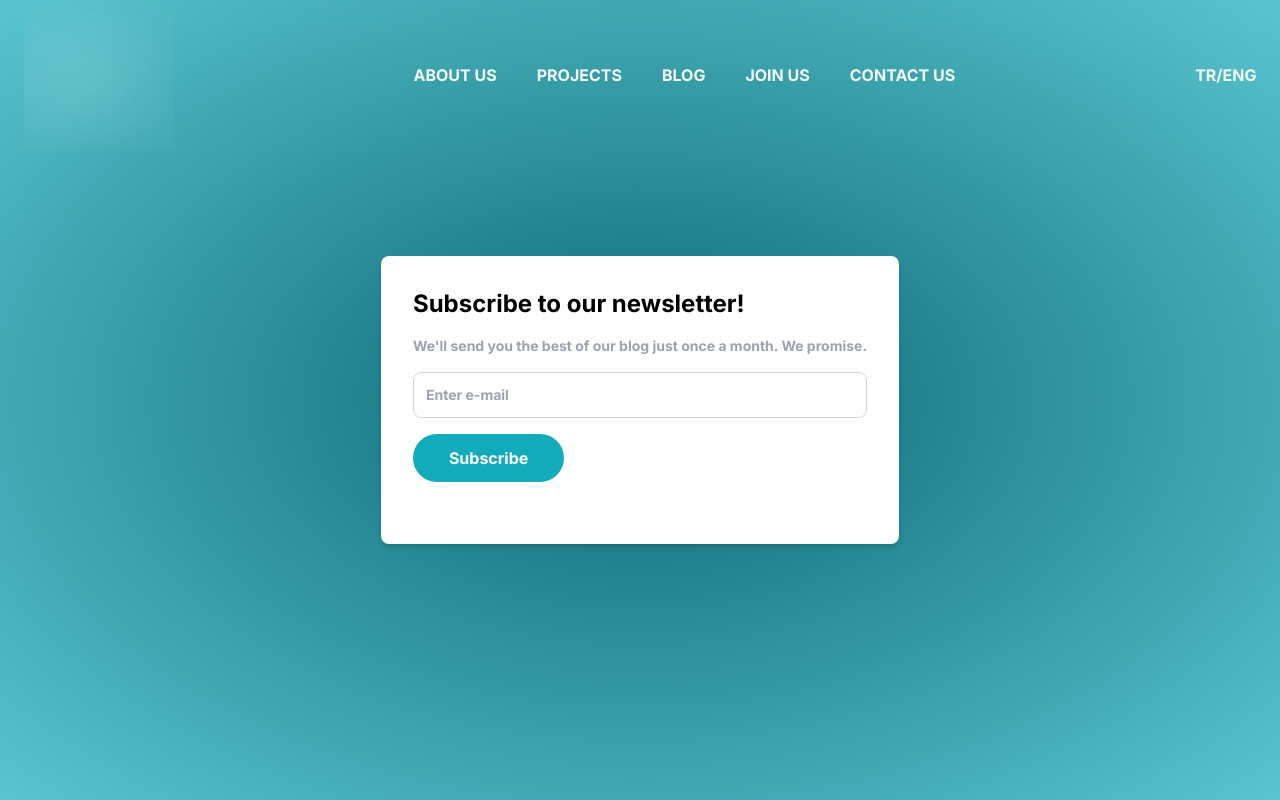
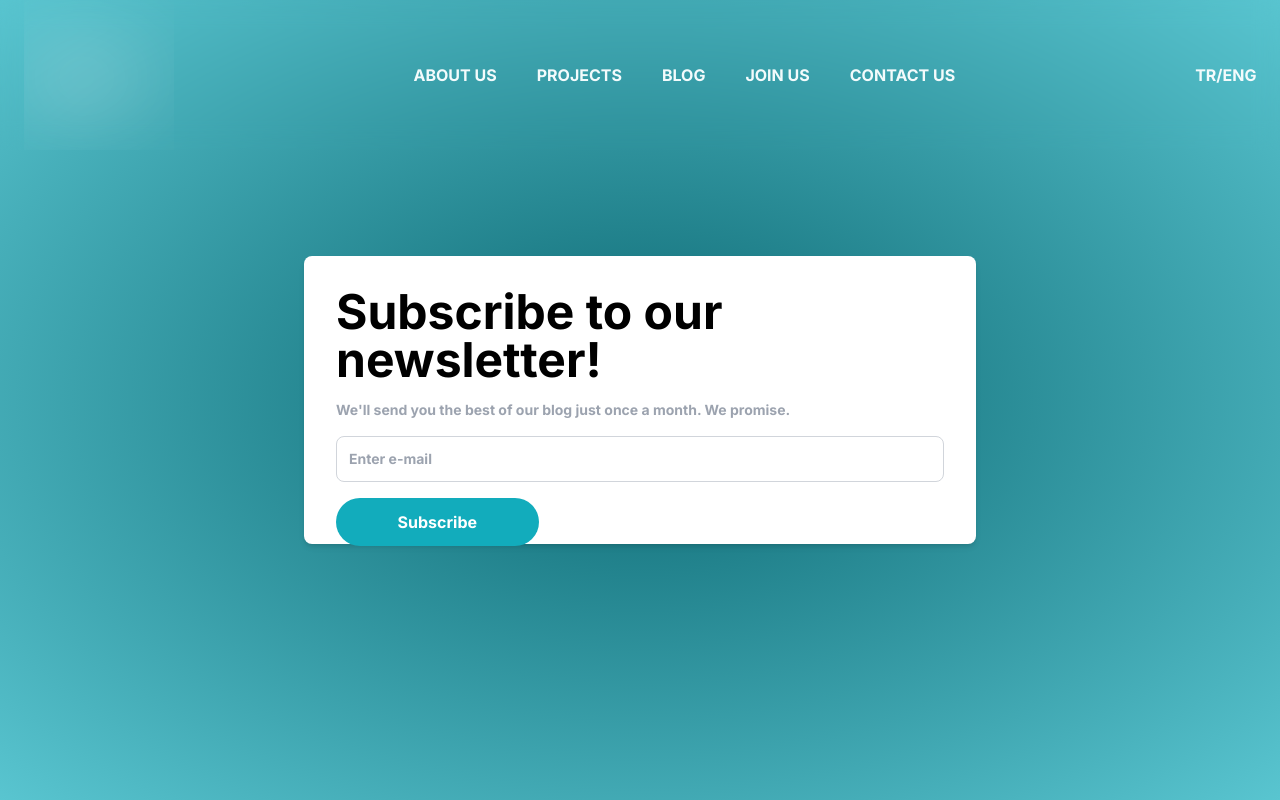
Before and after one commit to 3h-hareketi/website, a Next.js app: page / in a window 1280 px wide. Built offline with nearby package versions, Linux system fonts and the light colour scheme; no server answers.

Commit message:
Add max width to newsletter card

```diff
--- a/components/Newsletter.tsx
+++ b/components/Newsletter.tsx
@@ -1,8 +1,8 @@
 const Newsletter = () => {
   return (
-    <div className="w-full px-8 pt-8 bg-white rounded-lg shadow-md h-72">
+    <div className="w-full max-w-2xl px-8 pt-8 bg-white rounded-lg shadow-md h-72">
       <div className="flex-col space-y-4">
-        <h3 className="text-2xl">Subscribe to our newsletter!</h3>
+        <h3 className="text-5xl">Subscribe to our newsletter!</h3>
         <div className="text-sm font-light text-gray-400">
           We&apos;ll send you the best of our blog just once a month. We
           promise.
```
